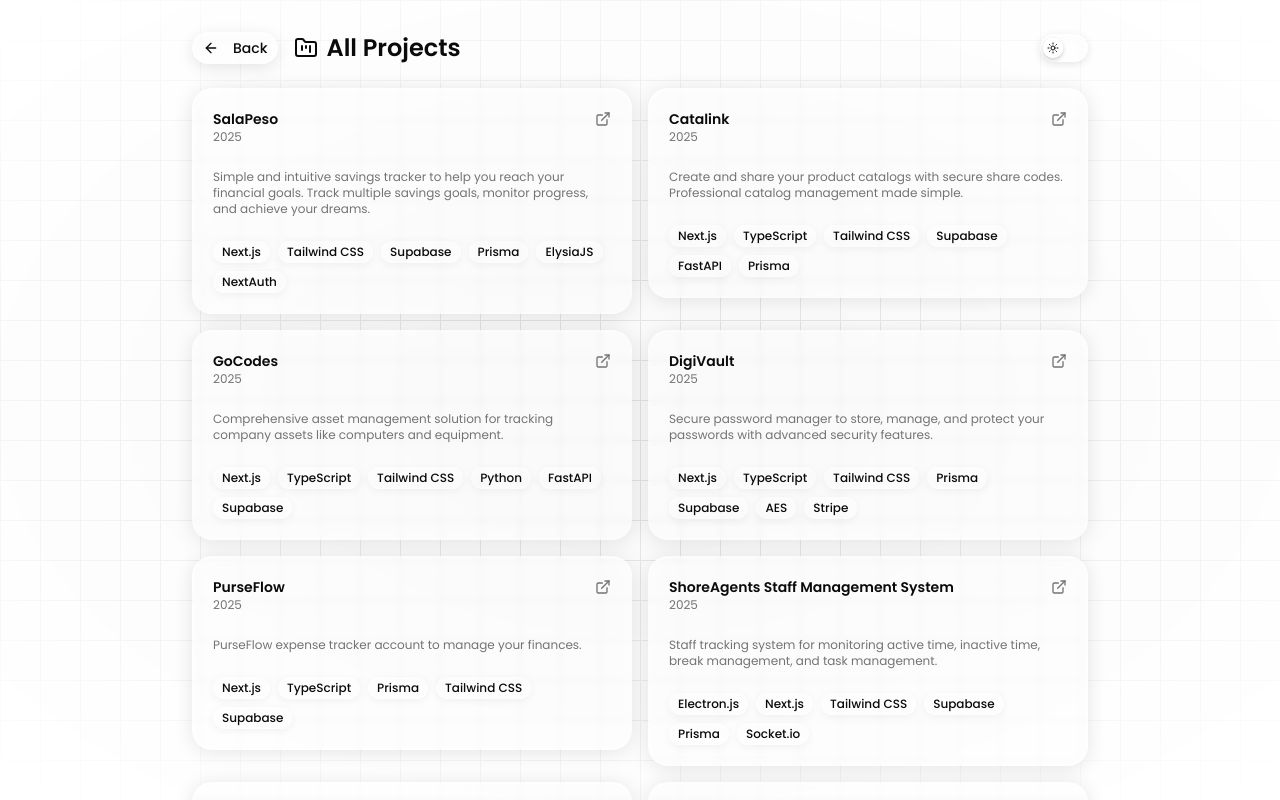
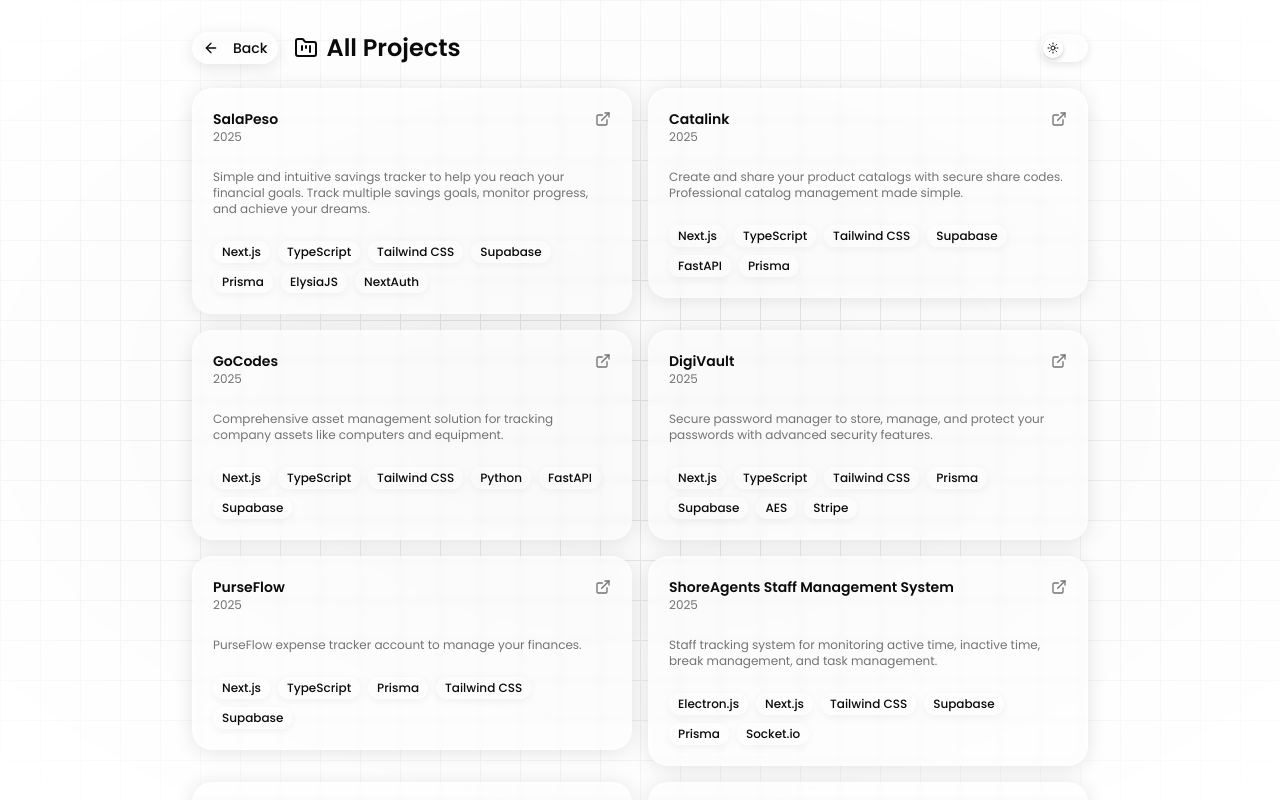
Before and after one commit to Kyle-Pantig/buildwithkyle, a Next.js app: page /projects in a window 1280 px wide. Shown: the top 800 px of the page. Built offline with nearby package versions, Linux system fonts and the light colour scheme.

Commit message:
update the used techstack for recent project

```diff
--- a/src/data/projects.ts
+++ b/src/data/projects.ts
@@ -11,7 +11,7 @@ export const projects: Project[] = [
         name: "SalaPeso",
         description: "Simple and intuitive savings tracker to help you reach your financial goals. Track multiple savings goals, monitor progress, and achieve your dreams.",
         link: "https://salapeso.vercel.app",
-        technologies: ["Next.js", "Tailwind CSS", "Supabase", "Prisma", "ElysiaJS", "NextAuth"],
+        technologies: ["Next.js", "TypeScript", "Tailwind CSS", "Supabase", "Prisma", "ElysiaJS", "NextAuth"],
         date: "2025",
     },
     {
```
